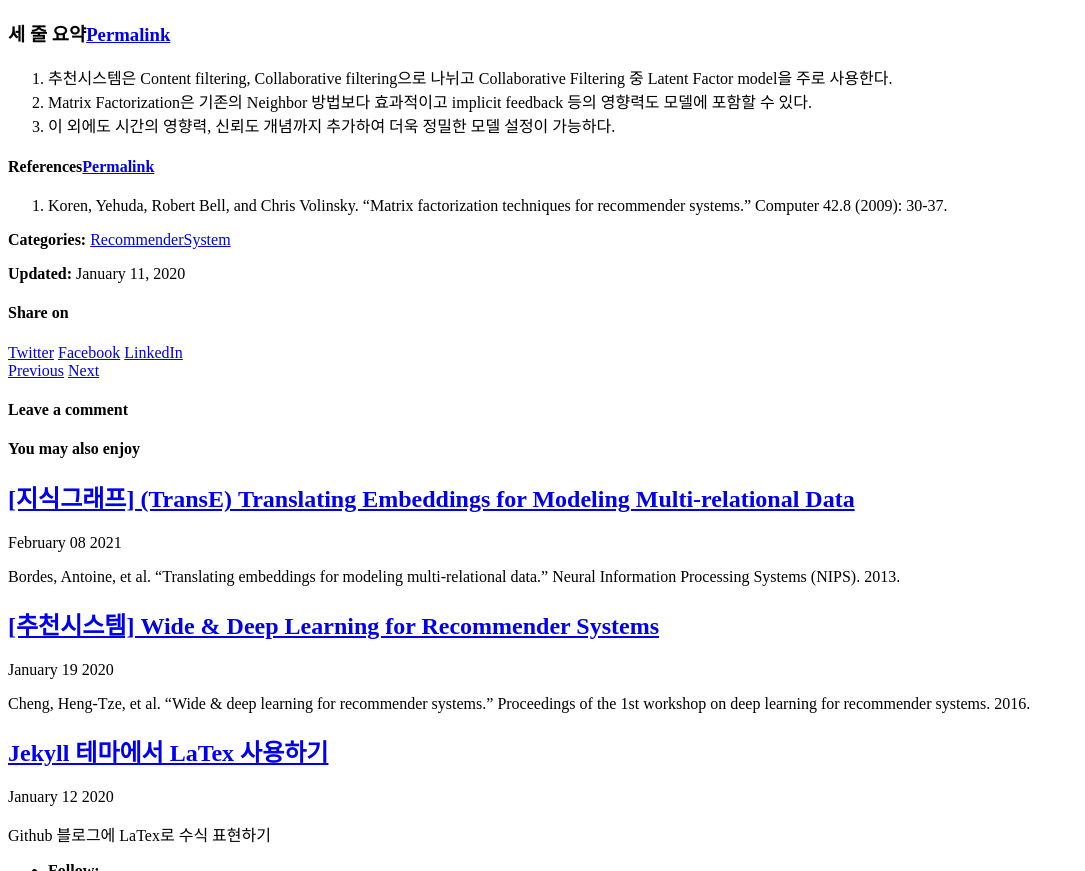
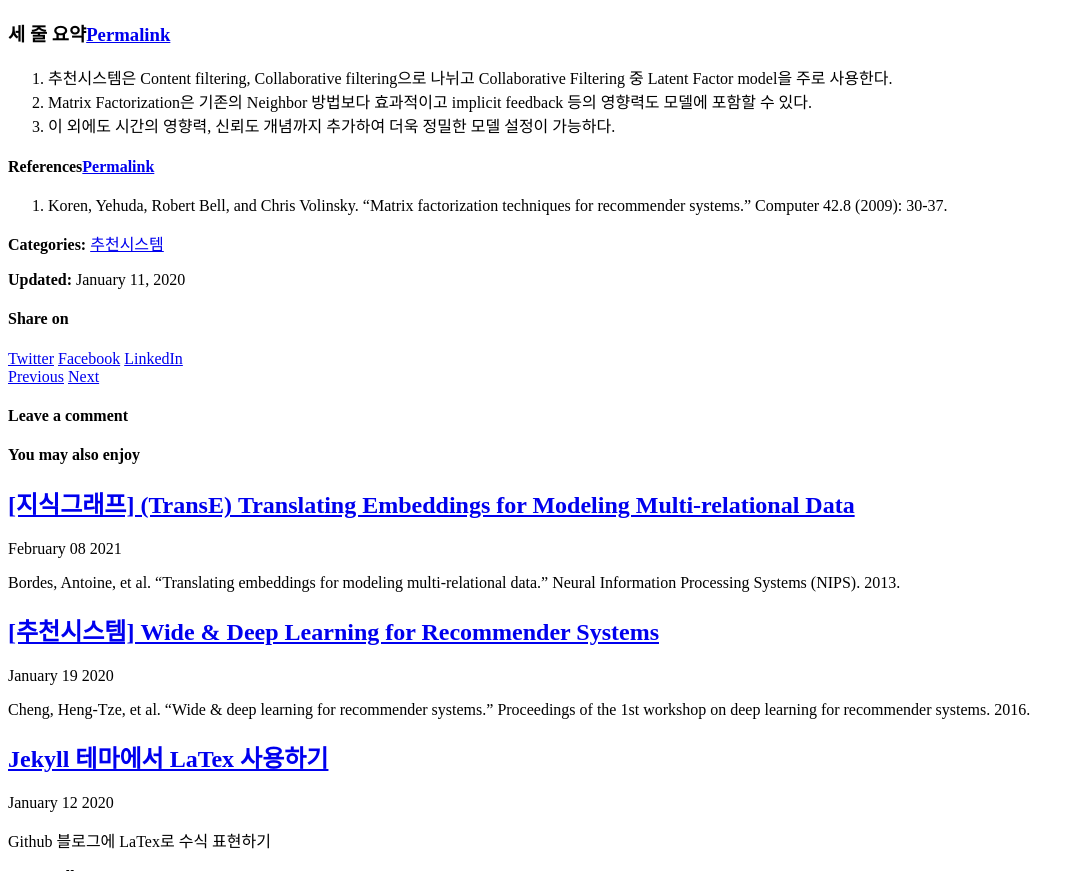
Before and after one commit to SukwonYun/sukwonyun.github.io, a Jekyll site: the page built from _posts/2020-01-11-Netflix.md, in a window 1280 px wide and 900 px high, scrolled down 5471 px, cut to the strip 29-900 px from the top of the window. Shown: the whole strip, without its empty margins (0-1085 px from the left). Built offline with Jekyll 4.4.1, drawn with Linux system fonts in a browser that asks for light colours; cached includes are drawn as plain includes; comment, search, counter and statistics services are not loaded.

Commit message:
Update 2020-01-11-Netflix.md

```diff
--- a/_posts/2020-01-11-Netflix.md
+++ b/_posts/2020-01-11-Netflix.md
@@ -1,7 +1,8 @@
 ---
 title: "[추천시스템] Matrix Factorization Techniques for Recommender Systems"
 date: '2020-01-11 12:37:28 -0400'
-categories: RecommenderSystem
+categories:
+  - 추천시스템
 use_math: true
 toc: true
 toc_sticky: true
```
